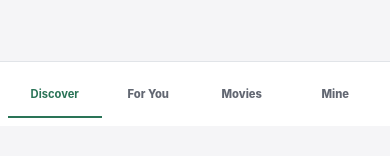
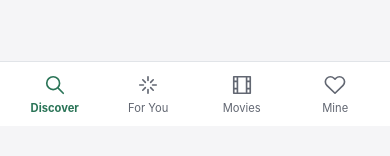
Before and after one commit to hannnnnnnny/kiwicue, a Next.js app: page /account in a window 390 px wide. Shown: the part 718-874 px from the top of the page. Built offline with nearby package versions, Linux system fonts and the light colour scheme; no server answers.

Commit message:
fix(nav): keep icons in the mobile bottom bar

```diff
--- a/components/portal-header.tsx
+++ b/components/portal-header.tsx
@@ -86,9 +86,9 @@ function getSkipLabel(skipTarget: SkipTarget, content: typeof copy.en | typeof c
   return labels[skipTarget];
 }
 
-function DestinationLinks({ activePage, count, content }: { activePage: PortalPage; count: number; content: typeof copy.en | typeof copy.zh }) {
+function DestinationLinks({ activePage, count, content, className }: { activePage: PortalPage; count: number; content: typeof copy.en | typeof copy.zh; className?: string }) {
   return DESTINATIONS.map(({ id, href, icon }) => (
-    <Link key={id} className="portal-header-link" href={href} data-destination={id}
+    <Link key={id} className={className} href={href} data-destination={id}
       aria-label={id === "mine" ? content.mineLabel(count) : undefined}
       aria-current={activePage === id ? "page" : undefined}
       onClick={id === "discover" ? event => navigateOnDiscoveryPage(event, "all") : undefined}>
@@ -134,7 +134,7 @@ export function PortalHeader({ skipTarget = "event-results", currentPage }: {
           </Link>
           <div className="portal-header-actions">
             <nav className="portal-primary-nav" aria-label={content.primaryNavigation}>
-              <DestinationLinks activePage={activePage} count={count} content={content} />
+              <DestinationLinks activePage={activePage} count={count} content={content} className="portal-header-link" />
             </nav>
             <LanguageToggle />
             <AccountControl language={language} />
```
